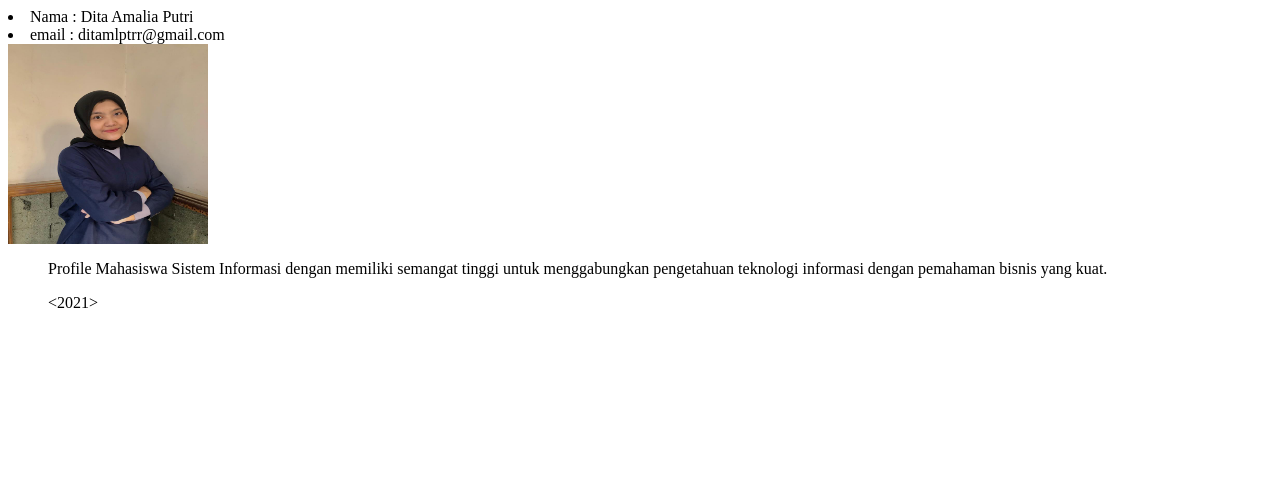
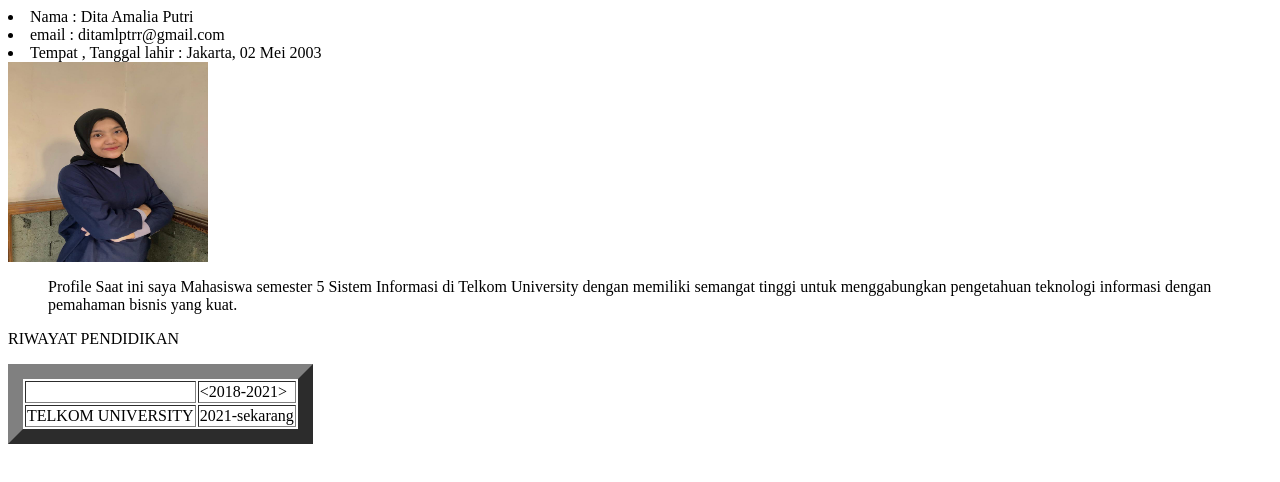
Before and after one commit to ditamlptr/wad_project1, a plain HTML site: page index.html in a window 1280 px wide. Drawn offline with Linux system fonts and the light colour scheme.

Commit message:
Update index.html

```diff
--- a/index.html
+++ b/index.html
@@ -4,19 +4,28 @@
     </html>
     </head>
     <body>
-            <li> Nama : Dita Amalia Putri </li>
-            <li> email : ditamlptrr@gmail.com </li>
+            <li> Nama                    : Dita Amalia Putri </li>
+            <li> email                   : ditamlptrr@gmail.com </li>
+            <li> Tempat , Tanggal lahir  : Jakarta, 02 Mei 2003 </li>
             <img src="foto_dita.jpg" width =200 height=200/>
         <ul>
             <P>
                 Profile
-                Mahasiswa Sistem Informasi dengan memiliki semangat tinggi
-                untuk menggabungkan pengetahuan teknologi informasi dengan
-                pemahaman bisnis yang kuat.
+                Saat ini saya Mahasiswa semester 5  Sistem Informasi di Telkom University
+                dengan memiliki semangat tinggi untuk menggabungkan pengetahuan
+                teknologi informasi dengan pemahaman bisnis yang kuat.
             </P>
+        </ul>
+        <p>
+            RIWAYAT PENDIDIKAN
+        </p>
+        <table border = "15px">
             <tr>
-                <td><S1></td>
-                <td><2021></td>
+                <td><MAN 15 JAKARTA></td>
+                <td><2018-2021></td>
+            <tr>
+                <td>TELKOM UNIVERSITY</td>
+                <td>2021-sekarang</td>
             </tr>
     </body>
 </html>
```
